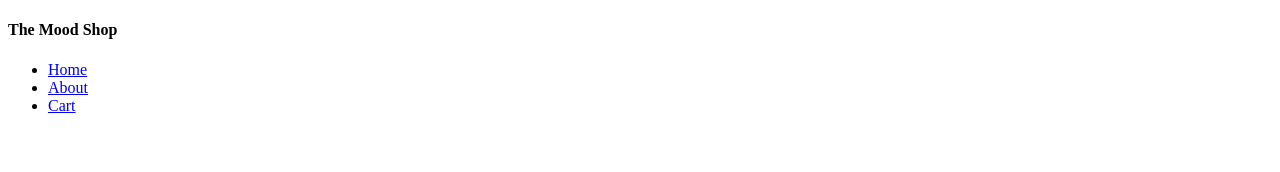
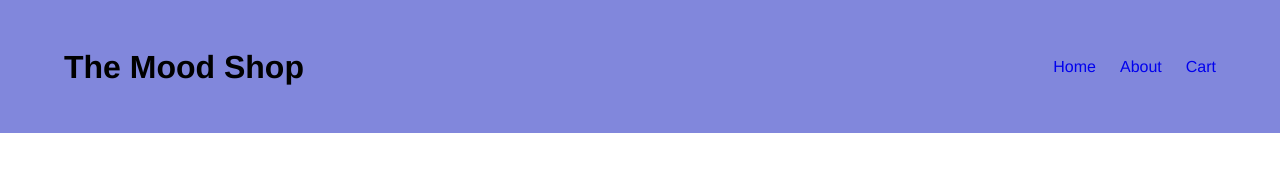
Before and after one commit to maliabarker/mood-shop, a plain HTML site: page index.html in a window 1280 px wide. Drawn offline with Linux system fonts and the light colour scheme.

Commit message:
styled the header and nav bar

```diff
--- a/index.html
+++ b/index.html
@@ -1,7 +1,8 @@
 <!DOCTYPE html>
 <html>
   <head>
-    <title>Title of the document</title>
+    <title>Mood Shop</title>
+    <link rel='stylesheet' href='styles.css'>
   </head>
 
   <body>
--- /dev/null
+++ b/styles.css
@@ -0,0 +1,34 @@
+body {
+    font-family: Helvetica;
+    font-size: 16px;
+    line-height: 1.5;
+    margin: 0;
+}
+
+.page-header {
+    display: flex;
+    flex-direction: row;
+    justify-content: space-between;
+    align-items: center;
+    background-color: #8187dc;
+}
+
+.page-header ul {
+    display: flex;
+    flex-direction: row;
+    justify-content: space-between;
+    list-style: none;
+    padding-right: 3em;
+}
+
+.page-header a {
+    display: block;
+    padding: 0.5em;
+    padding-right: 1em;
+    text-decoration: none;
+}
+
+.page-header h4 {
+    padding-left: 2em;
+    font-size: 2em;
+}
```
